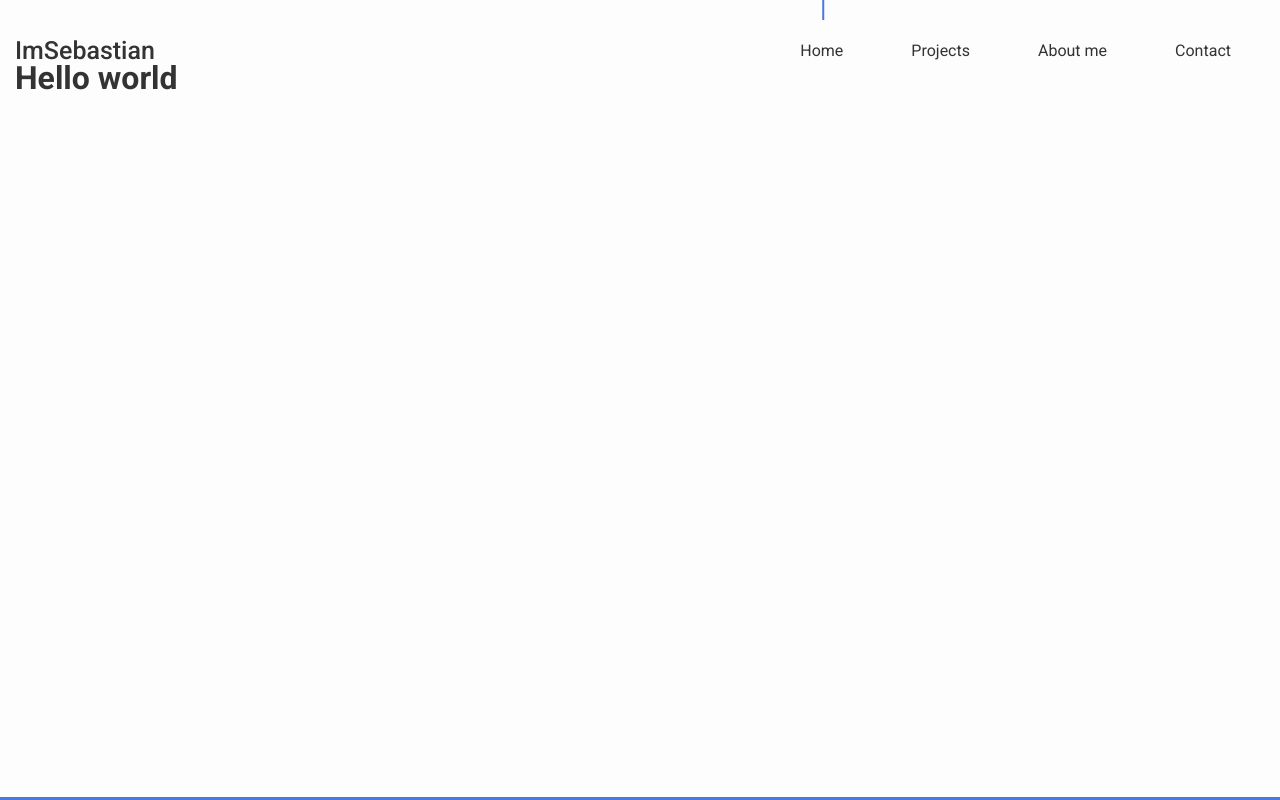
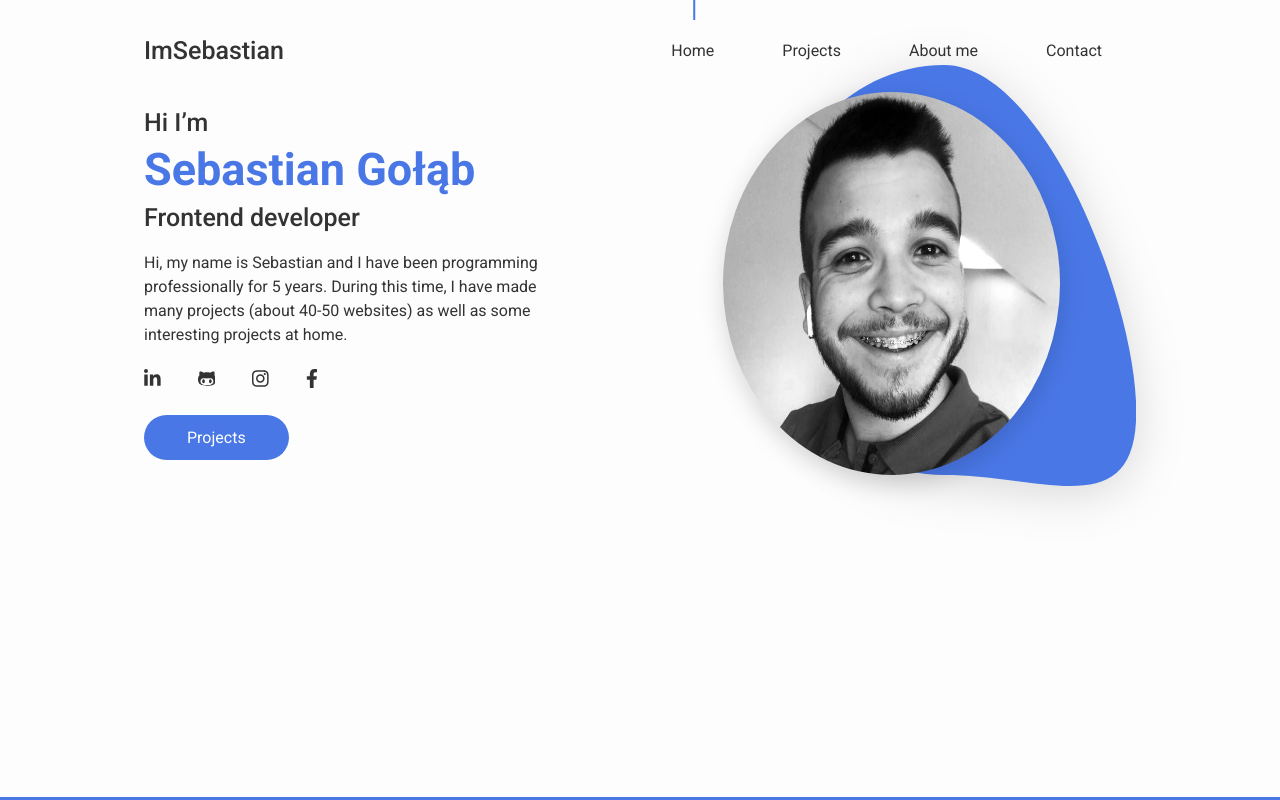
Before and after one commit to sebastiangolab/portfolio, a Next.js app: page / in a window 1280 px wide. Built offline with nearby package versions, Linux system fonts and the light colour scheme.

Commit message:
create Home page

```diff
--- /dev/null
+++ b/src/app/home.scss
@@ -0,0 +1,182 @@
+@use '@/styles/variables/fonts.scss' as fonts;
+@use '@/styles/variables/colors.scss' as colors;
+@use '@/styles/variables/breakpoints' as *;
+
+.home {
+   display: flex;
+   justify-content: space-between;
+   align-items: center;
+
+   .content {
+      width: 100%;
+      max-width: 515px;
+      padding-top: 30px;
+
+      .title {
+         font-size: 3.125rem;
+         font-weight: map-get(fonts.$weights, 'bold');
+         color: colors.$primary;
+         line-height: 1em;
+         margin-top: 6px;
+         margin-bottom: 6px;
+      }
+
+      .subtitle {
+         font-size: 1.875rem;
+         font-weight: map-get(fonts.$weights, 'medium');
+      }
+
+      .paragraph {
+         margin-top: 15px;
+         margin-bottom: 24px;
+      }
+
+      .socials {
+         margin-bottom: 29px;
+      }
+   }
+
+   .image {
+      position: relative;
+      display: flex;
+      justify-content: flex-end;
+      width: 488px;
+      margin-left: 45px;
+      margin-right: 28px;
+
+      .circle-frame {
+         position: absolute;
+         left: 0;
+         top: 32px;
+         border-radius: 100%;
+         width: 399px;
+         height: 453px;
+         overflow: hidden;
+         box-shadow: 0px 8px 24px 0px rgba(0, 0, 0, 0.15);
+
+         .avatar {
+            min-width: 100%;
+            min-height: 100%;
+         }
+      }
+
+      .decorator {
+         position: relative;
+         filter: drop-shadow(0px 8px 24px rgba(0, 0, 0, 0.15));
+         z-index: -1;
+      }
+   }
+}
+
+@include breakpoint('small-desktop') {
+   .home {
+      .content {
+         max-width: 430px;
+         padding-top: 13px;
+
+         .title {
+            font-size: 2.813rem;
+         }
+
+         .subtitle {
+            font-size: 1.563rem;
+         }
+
+         .paragraph {
+            margin-bottom: 22px;
+         }
+
+         .socials {
+            margin-bottom: 27px;
+         }
+      }
+
+      .image {
+         margin-right: 0;
+         width: 413px;
+         margin-left: 65px;
+
+         .circle-frame {
+            top: 27px;
+            width: 337px;
+            height: 383px;
+         }
+
+         .decorator {
+            svg {
+               height: 421px;
+               width: auto;
+            }
+         }
+      }
+   }
+}
+
+@include breakpoint('tablet') {
+   .home {
+      justify-content: center;
+
+      .content {
+         max-width: 515px;
+         padding-top: 0;
+      }
+
+      .image {
+         display: none;
+      }
+   }
+}
+
+@include breakpoint('mobile') {
+   .home {
+      flex-direction: column-reverse;
+      justify-content: flex-start;
+
+      .content {
+         padding-top: 30px;
+
+         .title {
+            font-size: 1.563rem;
+            margin-top: 4px;
+            margin-bottom: 4px;
+         }
+
+         .subtitle {
+            font-size: 1rem;
+         }
+
+         .paragraph {
+            margin-top: 13px;
+            margin-bottom: 19px;
+         }
+
+         .socials {
+            margin-bottom: 21px;
+         }
+      }
+
+      .image {
+         display: block;
+         width: 184px;
+         justify-content: flex-start;
+         margin-left: 0;
+
+         .circle-frame {
+            top: 12px;
+            left: auto;
+            right: 0;
+            width: 151px;
+            height: 171px;
+            box-shadow: none;
+         }
+
+         .decorator {
+            filter: none;
+
+            svg {
+               height: auto;
+            }
+         }
+      }
+   }
+}
--- a/src/app/page.tsx
+++ b/src/app/page.tsx
@@ -1,3 +1,47 @@
-export default function Home() {
-   return <h1>Hello world</h1>;
+'use client';
+
+import './home.scss';
+import { ReactElement } from 'react';
+import avatar from '@/images/avatar.jpg';
+import { HomeImageDecorator } from '@/images/home-image-decorator';
+import { MobileHomeImageDecorator } from '@/images/mobile-home-image-decorator';
+import Paragraph from '@/components/Global/Paragraph';
+import Socials from '@/components/Global/Socials';
+import Button from '@/components/Global/Button';
+import useBreakpoint, { Breakpoints } from '@/hooks/useBreakpoint';
+
+export default function Home(): ReactElement {
+   const isMobile = useBreakpoint(Breakpoints.START, Breakpoints.MOBILE);
+
+   return (
+      <div className="home">
+         <div className="content">
+            <p className="subtitle">Hi I’m</p>
+            <h1 className="title">Sebastian Gołąb</h1>
+            <h2 className="subtitle">Frontend developer</h2>
+
+            <Paragraph>
+               Hi, my name is Sebastian and I have been programming
+               professionally for 5 years. During this time, I have made many
+               projects (about 40-50 websites) as well as some interesting
+               projects at home.
+            </Paragraph>
+
+            <Socials />
+
+            <Button text="Projects" href="/projects" title="projects" />
+         </div>
+
+         <div className="image">
+            <div className="circle-frame">
+               <img src={avatar.src} alt="my face avatar" className="avatar" />
+            </div>
+
+            <div className="decorator">
+               {!isMobile ? <HomeImageDecorator /> : null}
+               {isMobile ? <MobileHomeImageDecorator /> : null}
+            </div>
+         </div>
+      </div>
+   );
 }
--- a/src/components/Header/Navigation/index.tsx
+++ b/src/components/Header/Navigation/index.tsx
@@ -1,5 +1,5 @@
 import useNavigation from '@/hooks/useNavigation';
-import { useLayoutEffect, useEffect, useState } from 'react';
+import { useLayoutEffect, useEffect } from 'react';
 import NavLink from '../NavLink';
 
 const Navigation = () => {
--- a/src/components/Layout/layout.scss
+++ b/src/components/Layout/layout.scss
@@ -1,4 +1,5 @@
 @use '@/styles/variables/colors.scss' as colors;
+@use '@/styles/variables/breakpoints' as *;
 
 .layout {
    position: relative;
@@ -8,9 +9,9 @@
 
    .container {
       width: 100%;
-      max-width: 1280px;
-      padding-left: 15px;
-      padding-right: 15px;
+      max-width: 1340px;
+      padding-left: 30px;
+      padding-right: 30px;
    }
 
    &::after {
@@ -22,3 +23,20 @@
       background-color: colors.$primary;
    }
 }
+
+@include breakpoint('small-desktop') {
+   .layout {
+      .container {
+         max-width: 1052px;
+      }
+   }
+}
+
+@include breakpoint('mobile') {
+   .layout {
+      .container {
+         padding-left: 15px;
+         padding-right: 15px;
+      }
+   }
+}
--- /dev/null
+++ b/src/images/facebook.tsx
@@ -0,0 +1,8 @@
+export const FacebookIcon = () => {
+   return (
+      <svg xmlns="http://www.w3.org/2000/svg" viewBox="0 0 320 512">
+         {/* ! Font Awesome Pro 6.4.2 by @fontawesome - https://fontawesome.com License - https://fontawesome.com/license (Commercial License) Copyright 2023 Fonticons, Inc. */}
+         <path d="M279.14 288l14.22-92.66h-88.91v-60.13c0-25.35 12.42-50.06 52.24-50.06h40.42V6.26S260.43 0 225.36 0c-73.22 0-121.08 44.38-121.08 124.72v70.62H22.89V288h81.39v224h100.17V288z" />
+      </svg>
+   );
+};
--- /dev/null
+++ b/src/images/github.tsx
@@ -0,0 +1,8 @@
+export const GithubIcon = () => {
+   return (
+      <svg xmlns="http://www.w3.org/2000/svg" viewBox="0 0 480 512">
+         {/* Font Awesome Pro 6.4.2 by @fontawesome - https://fontawesome.com License - https://fontawesome.com/license (Commercial License) Copyright 2023 Fonticons, Inc. */}
+         <path d="M186.1 328.7c0 20.9-10.9 55.1-36.7 55.1s-36.7-34.2-36.7-55.1 10.9-55.1 36.7-55.1 36.7 34.2 36.7 55.1zM480 278.2c0 31.9-3.2 65.7-17.5 95-37.9 76.6-142.1 74.8-216.7 74.8-75.8 0-186.2 2.7-225.6-74.8-14.6-29-20.2-63.1-20.2-95 0-41.9 13.9-81.5 41.5-113.6-5.2-15.8-7.7-32.4-7.7-48.8 0-21.5 4.9-32.3 14.6-51.8 45.3 0 74.3 9 108.8 36 29-6.9 58.8-10 88.7-10 27 0 54.2 2.9 80.4 9.2 34-26.7 63-35.2 107.8-35.2 9.8 19.5 14.6 30.3 14.6 51.8 0 16.4-2.6 32.7-7.7 48.2 27.5 32.4 39 72.3 39 114.2zm-64.3 50.5c0-43.9-26.7-82.6-73.5-82.6-18.9 0-37 3.4-56 6-14.9 2.3-29.8 3.2-45.1 3.2-15.2 0-30.1-.9-45.1-3.2-18.7-2.6-37-6-56-6-46.8 0-73.5 38.7-73.5 82.6 0 87.8 80.4 101.3 150.4 101.3h48.2c70.3 0 150.6-13.4 150.6-101.3zm-82.6-55.1c-25.8 0-36.7 34.2-36.7 55.1s10.9 55.1 36.7 55.1 36.7-34.2 36.7-55.1-10.9-55.1-36.7-55.1z" />
+      </svg>
+   );
+};
--- /dev/null
+++ b/src/images/home-image-decorator.tsx
@@ -0,0 +1,16 @@
+export const HomeImageDecorator = () => {
+   return (
+      <svg
+         xmlns="http://www.w3.org/2000/svg"
+         width="438"
+         height="498"
+         viewBox="0 0 438 498"
+         fill="none"
+      >
+         <path
+            d="M438 410.219C438 544.143 327.532 484.984 211 484.984C94.4679 484.984 0 376.416 0 242.492C0 108.567 94.4679 0 211 0C327.532 0 438 276.294 438 410.219Z"
+            fill="#4977E6"
+         />
+      </svg>
+   );
+};
--- /dev/null
+++ b/src/images/instagram.tsx
@@ -0,0 +1,8 @@
+export const InstagramIcon = () => {
+   return (
+      <svg xmlns="http://www.w3.org/2000/svg" viewBox="0 0 448 512">
+         {/* Font Awesome Pro 6.4.2 by @fontawesome - https://fontawesome.com License - https://fontawesome.com/license (Commercial License) Copyright 2023 Fonticons, Inc. */}
+         <path d="M224.1 141c-63.6 0-114.9 51.3-114.9 114.9s51.3 114.9 114.9 114.9S339 319.5 339 255.9 287.7 141 224.1 141zm0 189.6c-41.1 0-74.7-33.5-74.7-74.7s33.5-74.7 74.7-74.7 74.7 33.5 74.7 74.7-33.6 74.7-74.7 74.7zm146.4-194.3c0 14.9-12 26.8-26.8 26.8-14.9 0-26.8-12-26.8-26.8s12-26.8 26.8-26.8 26.8 12 26.8 26.8zm76.1 27.2c-1.7-35.9-9.9-67.7-36.2-93.9-26.2-26.2-58-34.4-93.9-36.2-37-2.1-147.9-2.1-184.9 0-35.8 1.7-67.6 9.9-93.9 36.1s-34.4 58-36.2 93.9c-2.1 37-2.1 147.9 0 184.9 1.7 35.9 9.9 67.7 36.2 93.9s58 34.4 93.9 36.2c37 2.1 147.9 2.1 184.9 0 35.9-1.7 67.7-9.9 93.9-36.2 26.2-26.2 34.4-58 36.2-93.9 2.1-37 2.1-147.8 0-184.8zM398.8 388c-7.8 19.6-22.9 34.7-42.6 42.6-29.5 11.7-99.5 9-132.1 9s-102.7 2.6-132.1-9c-19.6-7.8-34.7-22.9-42.6-42.6-11.7-29.5-9-99.5-9-132.1s-2.6-102.7 9-132.1c7.8-19.6 22.9-34.7 42.6-42.6 29.5-11.7 99.5-9 132.1-9s102.7-2.6 132.1 9c19.6 7.8 34.7 22.9 42.6 42.6 11.7 29.5 9 99.5 9 132.1s2.7 102.7-9 132.1z" />
+      </svg>
+   );
+};
--- /dev/null
+++ b/src/images/linkedin.tsx
@@ -0,0 +1,8 @@
+export const LinkedinIcon = () => {
+   return (
+      <svg xmlns="http://www.w3.org/2000/svg" viewBox="0 0 448 512">
+         {/* Font Awesome Pro 6.4.2 by @fontawesome - https://fontawesome.com License - https://fontawesome.com/license (Commercial License) Copyright 2023 Fonticons, Inc. */}
+         <path d="M100.28 448H7.4V148.9h92.88zM53.79 108.1C24.09 108.1 0 83.5 0 53.8a53.79 53.79 0 0 1 107.58 0c0 29.7-24.1 54.3-53.79 54.3zM447.9 448h-92.68V302.4c0-34.7-.7-79.2-48.29-79.2-48.29 0-55.69 37.7-55.69 76.7V448h-92.78V148.9h89.08v40.8h1.3c12.4-23.5 42.69-48.3 87.88-48.3 94 0 111.28 61.9 111.28 142.3V448z" />
+      </svg>
+   );
+};
--- /dev/null
+++ b/src/images/mobile-home-image-decorator.tsx
@@ -0,0 +1,16 @@
+export const MobileHomeImageDecorator = () => {
+   return (
+      <svg
+         xmlns="http://www.w3.org/2000/svg"
+         width="165"
+         height="188"
+         viewBox="0 0 165 188"
+         fill="none"
+      >
+         <path
+            d="M0 154.862C0 205.419 41.6146 183.086 85.5137 183.086C129.413 183.086 165 142.101 165 91.5431C165 40.9852 129.413 0 85.5137 0C41.6146 0 0 104.304 0 154.862Z"
+            fill="#4977E6"
+         />
+      </svg>
+   );
+};
--- a/src/styles/global.scss
+++ b/src/styles/global.scss
@@ -14,7 +14,6 @@ html {
 }
 
 body {
-   line-height: 1.5em;
    background: colors.$page-background;
    color: colors.$black;
 }
@@ -44,6 +43,7 @@ h5,
 h6 {
    overflow-wrap: break-word;
    color: colors.$black;
+   line-height: 1.5em;
 }
 
 a {
--- a/src/styles/variables/colors.scss
+++ b/src/styles/variables/colors.scss
@@ -2,5 +2,6 @@ $page-background: #fdfdfd;
 $primary: #4977e6;
 $primary-hover: #5a88e7;
 $black: #333;
+$black-hover: #666;
 $white: #fff;
 $grey: #ddd;
```
Also changed, not shown: src/images/avatar.jpg (added).
